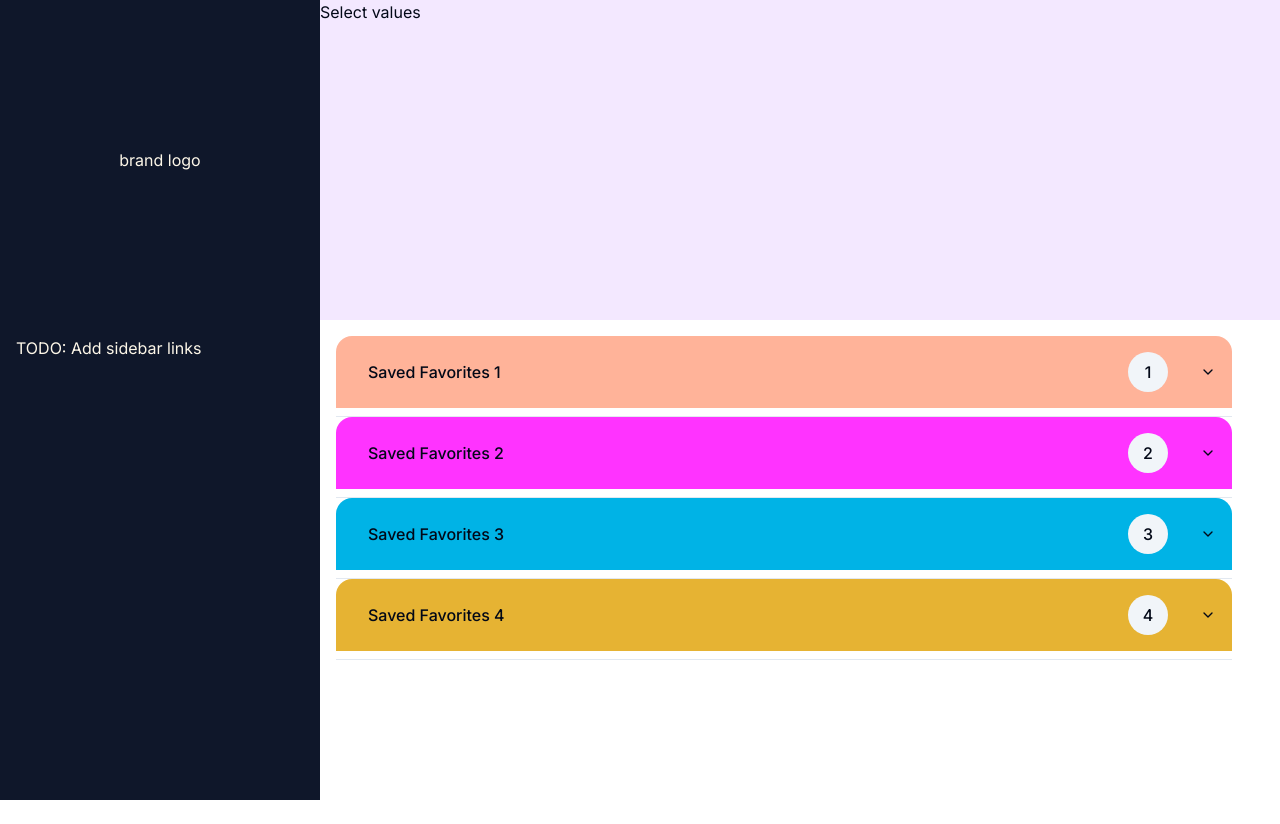
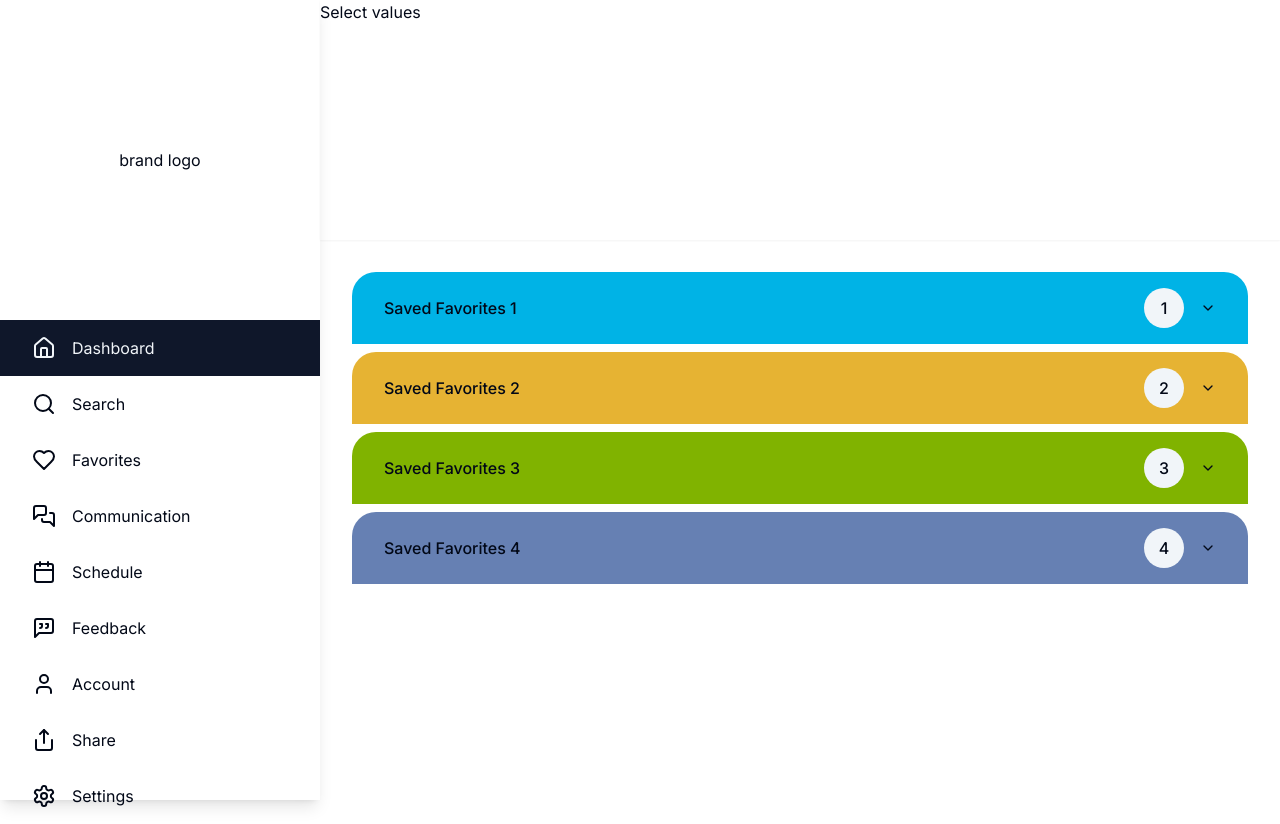
Before and after one commit to yogeshbisht/houzireal-fe, a Next.js app: page /client/dashboard in a window 1280 px wide. Before the commit the page ends 800 px from the top, so only its background shows below. Built offline with nearby package versions, Linux system fonts and the light colour scheme.

Commit message:
sidebar links, expansion panel style

```diff
--- a/app/client/dashboard/page.tsx
+++ b/app/client/dashboard/page.tsx
@@ -11,9 +11,32 @@ const ClientDashboardPage = () => {
             key={item}
             title={`Saved Favorites ${item}`}
             numberOfRows={item}
-            backgroundColor={COLORS_ARRAY[item]}
+            backgroundColor={COLORS_ARRAY[item - 1]}
           >
-            data
+            Lorem ipsum dolor sit amet consectetur, adipisicing elit. Rerum nam
+            a perspiciatis! Eius quia architecto autem ducimus doloribus non
+            accusamus porro earum culpa repudiandae quis reiciendis nesciunt
+            aut, dignissimos voluptatibus ipsam consectetur officia soluta in
+            fuga minus deserunt omnis esse! Modi ullam eligendi officia labore,
+            iste minima? Facere distinctio consequatur dolorem nostrum tempora
+            aspernatur! Autem quibusdam, voluptatum aut amet, rem sunt sint nam
+            vitae hic ducimus facilis placeat minima nemo maxime iusto ullam
+            officiis ut soluta aliquid magni reprehenderit. Assumenda corrupti
+            exercitationem nobis quis voluptate, voluptatum tempora facilis
+            molestiae repellat velit quia sit laborum qui cumque libero
+            quisquam. Repudiandae cupiditate, culpa eius distinctio voluptates
+            molestias eos voluptatem amet tempore voluptatum cumque enim ab
+            ratione veritatis laborum quam fugiat pariatur quia harum accusamus!
+            Maiores id assumenda delectus voluptatem, itaque eaque ipsam
+            nostrum. Qui, laudantium. Obcaecati voluptas alias, nisi fuga porro
+            ipsum ea mollitia, praesentium harum tenetur eaque repellendus,
+            exercitationem qui dolorem accusantium. Cumque fuga mollitia
+            doloremque hic odit ea dolorum beatae ab qui deleniti sint, nulla at
+            placeat iste optio veritatis, nemo ut libero quae. Doloremque
+            dolorum, iure explicabo aliquid voluptate culpa aspernatur suscipit
+            incidunt nobis voluptates quis tempora atque adipisci voluptatibus,
+            eaque rerum, tenetur rem perferendis eligendi mollitia. Architecto,
+            tempora!
           </ExpansionPanel>
         ))}
       </Accordion>
--- a/app/client/layout.tsx
+++ b/app/client/layout.tsx
@@ -5,12 +5,12 @@ import SearchBar from "@/components/common/search-bar";
 const ClientLayout = ({ children }: { children: React.ReactNode }) => {
   return (
     <div className="flex">
-      <div className="hidden h-screen w-80 bg-primary sm:block">
-        <Sidebar />
+      <div className="relative z-10 hidden h-screen w-80 shadow-lg sm:block">
+        <Sidebar type="client" />
       </div>
       <div className="flex-1">
         <SearchBar />
-        <div className="p-4">{children}</div>
+        <div className="p-8">{children}</div>
       </div>
     </div>
   );
--- a/components/common/search-bar.tsx
+++ b/components/common/search-bar.tsx
@@ -2,7 +2,7 @@ import React from "react";
 
 const SearchBar = () => {
   return (
-    <div className="min-h-[320px] bg-purple-100">
+    <div className="min-h-60 shadow-sm">
       <h1>Select values</h1>
     </div>
   );
--- a/components/common/sidebar.tsx
+++ b/components/common/sidebar.tsx
@@ -1,11 +1,32 @@
-import React from "react";
+"use client";
 
-const Sidebar = () => {
+import { usePathname } from "next/navigation";
+import { cn } from "@/lib/utils";
+import { CLIENT_SIDEBAR, AGENT_SIDEBAR } from "@/constants";
+
+const Sidebar = ({ type }: { type: "client" | "agent" }) => {
+  const pathname = usePathname();
+  const menuItems = type === "client" ? CLIENT_SIDEBAR : AGENT_SIDEBAR;
   return (
-    <div className="invert">
+    <>
       <div className="flex h-80 items-center justify-center">brand logo</div>
-      <div className="flex flex-col p-4">TODO: Add sidebar links</div>
-    </div>
+      <div className="flex flex-col ">
+        {menuItems.map((item, index) => (
+          <div
+            key={index}
+            className={cn(
+              "flex cursor-pointer items-center justify-start px-8 py-4 transition duration-300 hover:bg-secondary",
+              {
+                "bg-primary text-secondary": pathname === item.link,
+              }
+            )}
+          >
+            <item.icon className="size-6" />
+            <span className="ml-4">{item.title}</span>
+          </div>
+        ))}
+      </div>
+    </>
   );
 };
 
--- a/components/shared/expansion-panel.tsx
+++ b/components/shared/expansion-panel.tsx
@@ -21,12 +21,12 @@ const ExpansionPanel = ({
   children,
 }: ExpansionPanelProps) => {
   return (
-    <AccordionItem value={title}>
+    <AccordionItem value={title} className="mb-2 border-none">
       <AccordionTrigger
-        className="mb-2 rounded-t-2xl px-4 hover:no-underline"
+        className="rounded-t-3xl px-8 hover:no-underline"
         style={{ backgroundColor }}
       >
-        <div className="flex w-full items-center justify-between px-4">
+        <div className="flex w-full items-center justify-between">
           <div className="flex items-center space-x-2">
             {Icon && <Icon className="size-6" />}
             <span>{title}</span>
@@ -36,7 +36,9 @@ const ExpansionPanel = ({
           </div>
         </div>
       </AccordionTrigger>
-      <AccordionContent>{children}</AccordionContent>
+      <AccordionContent className="rounded-b-3xl border border-t-0 px-8 py-4 shadow-none">
+        {children}
+      </AccordionContent>
     </AccordionItem>
   );
 };
--- /dev/null
+++ b/components/ui/button.tsx
@@ -0,0 +1,56 @@
+import * as React from "react"
+import { Slot } from "@radix-ui/react-slot"
+import { cva, type VariantProps } from "class-variance-authority"
+
+import { cn } from "@/lib/utils"
+
+const buttonVariants = cva(
+  "inline-flex items-center justify-center whitespace-nowrap rounded-md text-sm font-medium ring-offset-background transition-colors focus-visible:outline-none focus-visible:ring-2 focus-visible:ring-ring focus-visible:ring-offset-2 disabled:pointer-events-none disabled:opacity-50",
+  {
+    variants: {
+      variant: {
+        default: "bg-primary text-primary-foreground hover:bg-primary/90",
+        destructive:
+          "bg-destructive text-destructive-foreground hover:bg-destructive/90",
+        outline:
+          "border border-input bg-background hover:bg-accent hover:text-accent-foreground",
+        secondary:
+          "bg-secondary text-secondary-foreground hover:bg-secondary/80",
+        ghost: "hover:bg-accent hover:text-accent-foreground",
+        link: "text-primary underline-offset-4 hover:underline",
+      },
+      size: {
+        default: "h-10 px-4 py-2",
+        sm: "h-9 rounded-md px-3",
+        lg: "h-11 rounded-md px-8",
+        icon: "h-10 w-10",
+      },
+    },
+    defaultVariants: {
+      variant: "default",
+      size: "default",
+    },
+  }
+)
+
+export interface ButtonProps
+  extends React.ButtonHTMLAttributes<HTMLButtonElement>,
+    VariantProps<typeof buttonVariants> {
+  asChild?: boolean
+}
+
+const Button = React.forwardRef<HTMLButtonElement, ButtonProps>(
+  ({ className, variant, size, asChild = false, ...props }, ref) => {
+    const Comp = asChild ? Slot : "button"
+    return (
+      <Comp
+        className={cn(buttonVariants({ variant, size, className }))}
+        ref={ref}
+        {...props}
+      />
+    )
+  }
+)
+Button.displayName = "Button"
+
+export { Button, buttonVariants }
--- a/constants/colors.ts
+++ b/constants/colors.ts
@@ -1,29 +1,10 @@
 const COLORS_ARRAY = [
-  "#FF6633",
-  "#FFB399",
-  "#FF33FF",
   "#00B3E6",
   "#E6B333",
-  "#3366E6",
-  "#99FF99",
-  "#B34D4D",
   "#80B300",
-  "#E6B3B3",
   "#6680B3",
-  "#66991A",
-  "#FF99E6",
-  "#CCFF1A",
-  "#FF1A66",
   "#E6331A",
-  "#33FFCC",
-  "#66994D",
   "#B366CC",
-  "#4D8000",
-  "#B33300",
-  "#CC80CC",
-  "#66664D",
-  "#991AFF",
-  "#E666FF",
   "#4DB3FF",
   "#1AB399",
   "#E666B3",
@@ -31,6 +12,7 @@ const COLORS_ARRAY = [
   "#CC9999",
   "#B3B31A",
   "#00E680",
+  "#E6B3B3",
   "#4D8066",
   "#809980",
   "#E6FF80",
--- /dev/null
+++ b/constants/index.ts
@@ -0,0 +1,110 @@
+import {
+  Calendar,
+  Heart,
+  Home,
+  MessageSquareQuote,
+  MessagesSquare,
+  Search,
+  Settings,
+  Share,
+  User,
+} from "lucide-react";
+import { SidebarItemType } from "@/types";
+
+const CLIENT_SIDEBAR: SidebarItemType[] = [
+  {
+    icon: Home,
+    title: "Dashboard",
+    link: "/client/dashboard",
+  },
+  {
+    icon: Search,
+    title: "Search",
+    link: "/client/search",
+  },
+  {
+    icon: Heart,
+    title: "Favorites",
+    link: "/client/favorites",
+  },
+  {
+    icon: MessagesSquare,
+    title: "Communication",
+    link: "/client/communication",
+  },
+  {
+    icon: Calendar,
+    title: "Schedule",
+    link: "/client/schedule",
+  },
+  {
+    icon: MessageSquareQuote,
+    title: "Feedback",
+    link: "/client/feedback",
+  },
+  {
+    icon: User,
+    title: "Account",
+    link: "/client/account",
+  },
+  {
+    icon: Share,
+    title: "Share",
+    link: "/client/share",
+  },
+  {
+    icon: Settings,
+    title: "Settings",
+    link: "/client/settings",
+  },
+];
+
+const AGENT_SIDEBAR: SidebarItemType[] = [
+  {
+    icon: Home,
+    title: "Dashboard",
+    link: "/client/dashboard",
+  },
+  {
+    icon: Search,
+    title: "Search",
+    link: "/client/search",
+  },
+  {
+    icon: Heart,
+    title: "Favorites",
+    link: "/client/favorites",
+  },
+  {
+    icon: MessagesSquare,
+    title: "Communication",
+    link: "/client/communication",
+  },
+  {
+    icon: Calendar,
+    title: "Schedule",
+    link: "/client/schedule",
+  },
+  {
+    icon: MessageSquareQuote,
+    title: "Feedback",
+    link: "/client/feedback",
+  },
+  {
+    icon: User,
+    title: "Account",
+    link: "/client/account",
+  },
+  {
+    icon: Share,
+    title: "Share",
+    link: "/client/share",
+  },
+  {
+    icon: Settings,
+    title: "Settings",
+    link: "/client/settings",
+  },
+];
+
+export { CLIENT_SIDEBAR, AGENT_SIDEBAR };
--- a/package.json
+++ b/package.json
@@ -11,6 +11,7 @@
   },
   "dependencies": {
     "@radix-ui/react-accordion": "^1.1.2",
+    "@radix-ui/react-slot": "^1.1.0",
     "class-variance-authority": "^0.7.0",
     "clsx": "^2.1.1",
     "lucide-react": "^0.395.0",
```
Also changed, not shown: types/index.d.ts (added, +7 -0 lines), 1 other file (tests, documents, lock files or other folders).
